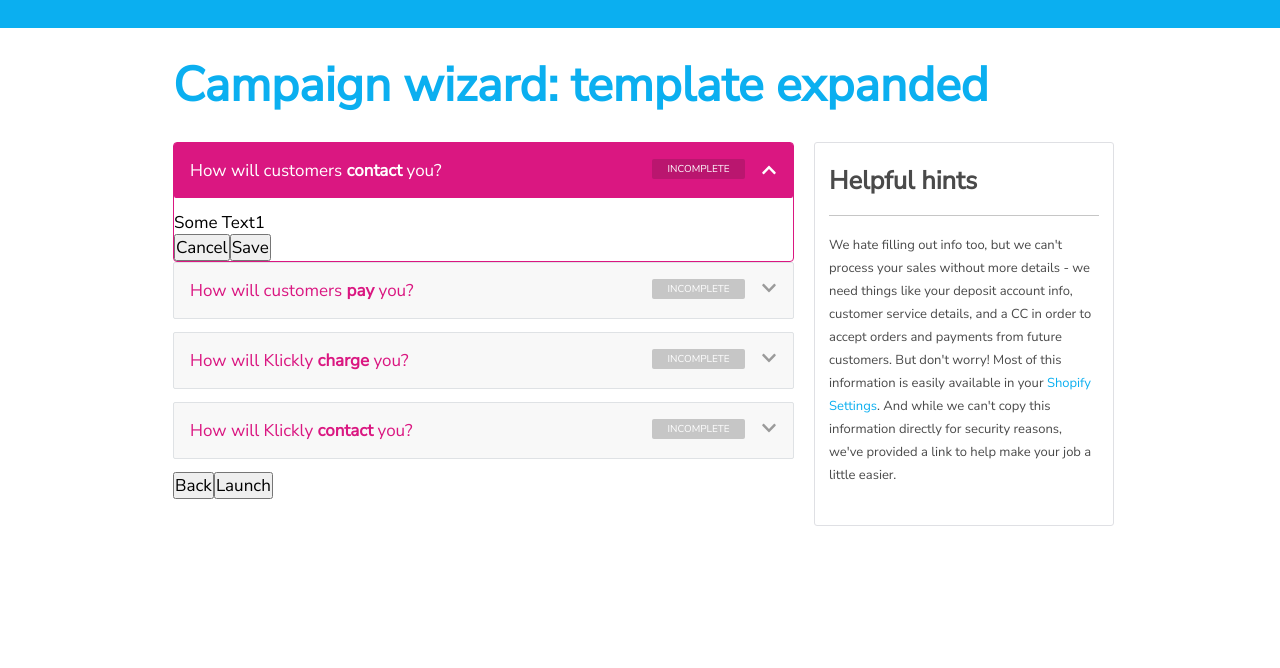
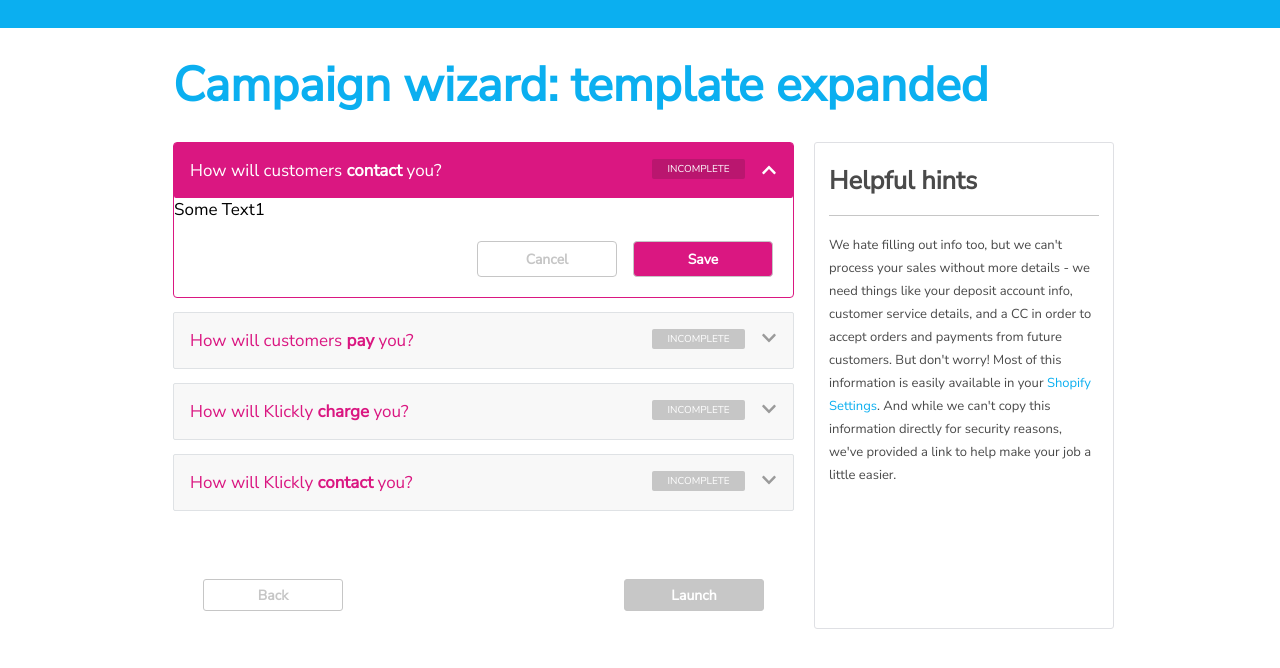
Before and after one commit to SvitlanaTsupryk-jul18/Klicky, a React (Create React App) app: page / in a window 1280 px wide. Both pictures are taken after a click on the button 769 px from the left and 169 px from the top of the page. Shown: the top 668 px of the page. Built offline with nearby package versions, Linux system fonts and the light colour scheme.

Commit message:
added styles

```diff
--- a/src/App.scss
+++ b/src/App.scss
@@ -62,9 +62,20 @@ body {
 .info {
   margin: 0 20px 0 7px;
   width: 100%;
+  &__btn {
+    height: 32px;
+    border-radius: 3px;
+  }
+  &__footer {
+    display: flex;
+    justify-content: space-between;
+    padding: 18px 30px;
+    margin-top: 50px;
+  }
 }
 
 .details {
+  margin-bottom: 14px;
   &--active {
     border-radius: 4px;
     border: solid 1px $mainColor;
@@ -93,7 +104,6 @@ body {
     border-radius: 2px;
     border: solid 1px #dfe2e5;
     background-color: #f8f8f8;
-    margin-bottom: 13px;
     display: flex;
     justify-content: space-between;
   }
@@ -136,9 +146,48 @@ body {
     color: #9b9b9b;
     transition: rotate(90deg) 0.3s;
   }
+  &__buttons {
+    padding: 20px;
+    text-align: right;
+  }
+  &__btn {
+    height: 36px;
+    border-radius: 4px;
+    &:first-child {
+      margin-right: 16px;
+    }
+  }
+}
+
+.btn {
+  width: 140px;
+  font-size: 14px;
+  font-weight: 600;
+  color: #c6c6c6;
+  border: solid 1px #c6c6c6;
+  background-color: white;
+  cursor: pointer;
+  transition: all 0.3s;
+  &--dark {
+    background-color: $liteGreyColor;
+    color: white;
+  }
+  &:hover,
+  &:active {
+    color: white;
+    border: 1 px solid $mainColor;
+    background-color: $mainColor;
+  }
+}
+.active {
+  color: white;
+  border: 1 px solid $mainColor;
+  background-color: $mainColor;
 }
 
 .select {
+  display: flex;
+  margin-right: -20px;
   &__input {
     border-radius: 4px;
     border: solid 1px #ced0da;
@@ -152,6 +201,16 @@ body {
     cursor: pointer;
     outline-color: $blueColor;
     padding-right: 50px;
+    margin-bottom: 10px;
+
+    &--width {
+      width: 110px;
+      height: 3.8em;
+
+      + img.select__arrow {
+        height: 3.2em;
+      }
+    }
   }
 
   &__arrow {
@@ -170,10 +229,13 @@ body {
   display: flex;
   justify-content: space-between;
   align-items: flex-end;
+  padding-top: 5px;
+  padding-bottom: 10px;
   &__title {
     color: #9b9b9b;
     font-size: 12px;
     text-transform: uppercase;
+    margin-bottom: 10px;
   }
   &__card {
     position: absolute;
@@ -190,9 +252,50 @@ body {
   }
 }
 
-input {
-  border: solid 1px #c6c6c6;
-  padding: 14px;
-  border-radius: 4px;
-  margin: 10px 0;
+.charge {
+  padding: 20px;
+  &__text {
+    font-size: 14px;
+    line-height: 20px;
+    padding-bottom: 5px;
+  }
 }
+
+.form {
+  &__title {
+    font-weight: bold;
+    padding: 30px 0;
+  }
+  &__input {
+    border: solid 1px #c6c6c6;
+    padding: 14px;
+    border-radius: 4px;
+    margin-bottom: 10px;
+    &--large {
+      width: 100%;
+    }
+    &--cvv {
+      width: 90px;
+    }
+  }
+  &__label {
+    color: #9b9b9b;
+    font-size: 12px;
+    text-transform: uppercase;
+    padding: 20px 0 10px 0;
+  }
+  &__wrapper {
+    display: flex;
+    flex-direction: column;
+    margin-right: 25px;
+  }
+  &__card-number {
+    display: flex;
+    align-items: flex-end;
+    justify-content: space-between;
+  }
+}
+
+// .select {
+//   padding-bottom: 25px;
+// }
--- a/src/components/Details.js
+++ b/src/components/Details.js
@@ -74,7 +74,7 @@ class Details extends React.Component {
               </button>
               <button
                 type="button"
-                className="details__btn btn"
+                className="details__btn btn active"
                 onClick={this.saveDetails}
               >
                 Save
--- a/src/components/Form.js
+++ b/src/components/Form.js
@@ -45,7 +45,6 @@ class Form extends React.Component {
             name={"debitCard"}
             value={debitCard}
             handleChange={this.handleChange}
-            className="select__input"
             options={[
               { value: "credit", label: "Credit or Debit card" },
               { value: "debit", label: "Debit card" },
@@ -60,9 +59,11 @@ class Form extends React.Component {
             onChange={event => this.handleChange(event.target)}
             value={userName.value}
             placeholder="Jimmy Santos"
-            // className={userName.active ? "active--input" : ""}
+            className="form__input form__input--large"
           />
           <div className="form__card-number">
+            <div className="form__wrapper">
+              <p className="form__label">card number</p>
               <input
                 name="cardNumber"
                 type="text"
@@ -71,7 +72,11 @@ class Form extends React.Component {
                 placeholder="e.g. 1234 1234 1234 1234"
                 value={cardNumber.value}
                 onChange={event => this.handleChange(event.target)}
+                className="form__input"
               />
+            </div>
+            <div className="form__wrapper">
+              <p className="form__label">CVV</p>
               <input
                 name="cardCVV"
                 type="text"
@@ -80,12 +85,17 @@ class Form extends React.Component {
                 placeholder="e.g. 243"
                 value={cardCVV.value}
                 onChange={event => this.handleChange(event.target)}
+                className="form__input form__input--cvv"
               />
+            </div>
+
+            <div className="form__wrapper">
+              <p className="form__label">Expiration date</p>
               <Select
                 name={"cardMonth"}
                 value={cardMonth}
                 handleChange={this.handleChange}
-              className="select__input"
+                className={"select__input--width"}
                 options={[
                   { value: "Month", label: "Month" },
                   { value: "1", label: "January" },
@@ -102,11 +112,12 @@ class Form extends React.Component {
                   { value: "12", label: "December" }
                 ]}
               />
+            </div>
             <Select
               name={"cardYear"}
               value={cardYear}
               handleChange={this.handleChange}
-              className="select__input"
+              className={"select__input--width"}
               options={[
                 { value: "Year", label: "Year" },
                 { value: "2019", label: "2019" },
--- a/src/components/Info.js
+++ b/src/components/Info.js
@@ -61,7 +61,7 @@ const Info = ({ setInfo, sendInfo }) => {
         </button>
         <button
           type="button"
-          className="info__btn btn--dark"
+          className="info__btn btn btn--dark"
           onClick={sendInfo}
         >
           Launch
```
Lines whose indentation alone changed are shown as unchanged.
